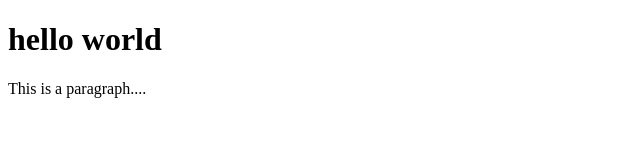
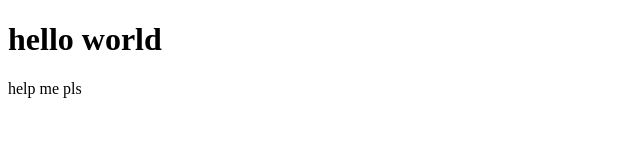
Before and after one commit to solawit/playwright101, a plain HTML site: page index.html in a window 1280 px wide. Shown: the full height of the page, 0-640 px from the left. Drawn offline with Linux system fonts and the light colour scheme.

Commit message:
edit user

```diff
--- a/index.html
+++ b/index.html
@@ -6,7 +6,7 @@
 <body>
 
 <h1>hello world</h1>
-<p>This is a paragraph....</p>
+<p>help me pls</p>
 
 </body>
 </html>
```
